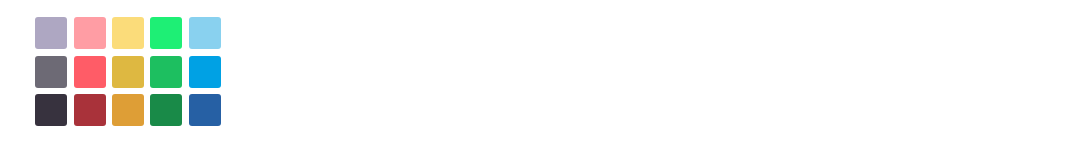
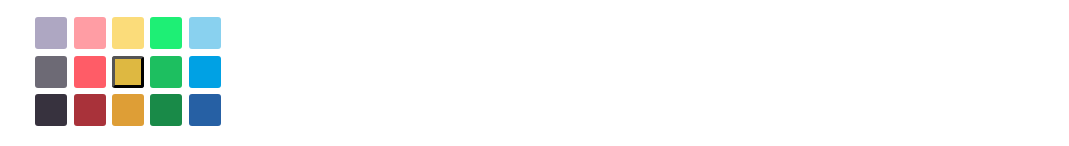
Before and after one commit to HugoKawamata/clockblocker, a React (Create React App) app: page / in a window 1280 px wide. Shown: the part 1005-1151 px from the top of the page, without its empty margins (96-1165 px from the left). Built offline with nearby package versions, Linux system fonts and the light colour scheme.

Commit message:
✨ Use yellow by default

```diff
--- a/src/components/Form/index.jsx
+++ b/src/components/Form/index.jsx
@@ -6,6 +6,7 @@ import Button from "@mui/material/Button"
 import { DateTime } from "luxon"
 import ColorPicker from "./ColorPicker"
 import * as Types from "../../types"
+import { COLORS } from "../../constants"
 
 type Props = {
   blocks: Types.Block[],
@@ -15,7 +16,7 @@ type Props = {
 function Form(props: Props) {
   const [startTime, setStartTime] = useState(null)
   const [finishTime, setFinishTime] = useState(null)
-  const [color, setColor] = useState("")
+  const [color, setColor] = useState(COLORS.yellows.mid)
   const [name, setName] = useState("")
 
   const newBlock = () => {
```
